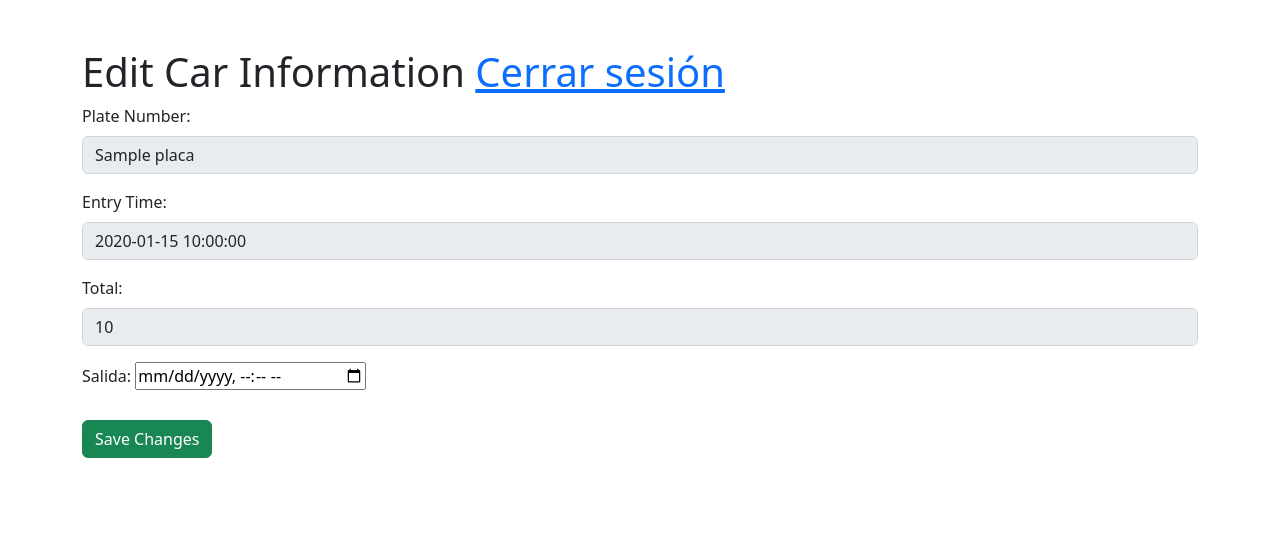
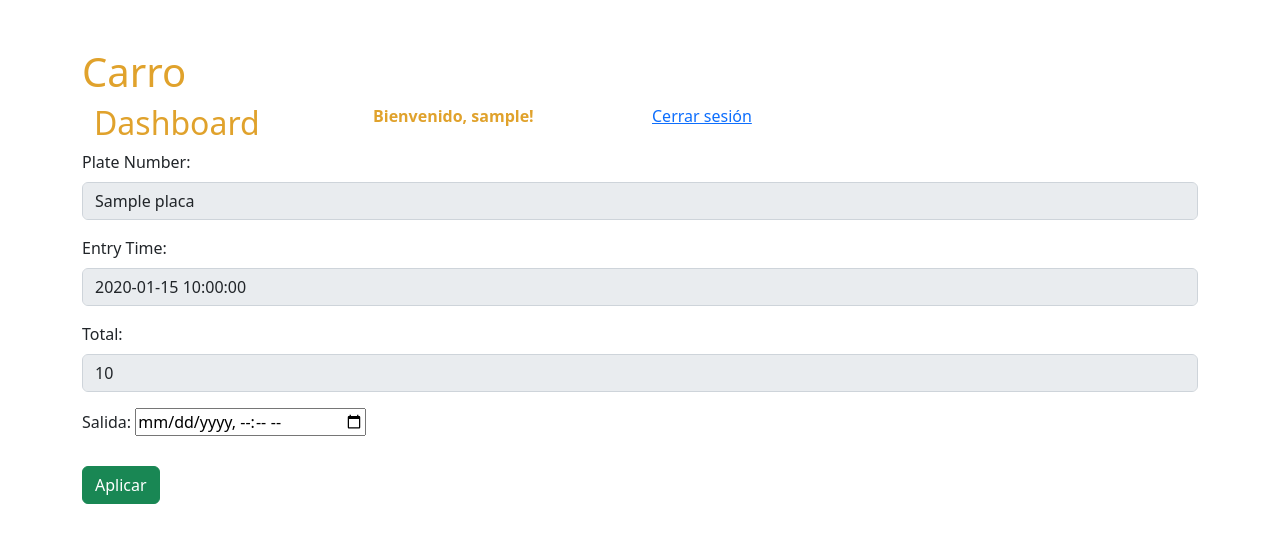
Before and after one commit to accelcasst/parkingv3, a Flask app: template template/edit.html in a window 1280 px wide. Shown: the top 543 px of the page. Run offline with Flask 3, Linux system fonts and the light colour scheme; the template is opened without the code that fills it: most values are stand-ins (such as "Sample title", 1, 10 or a date in 2020); parts of the project's set-up code (start-up, migrations or seed data) failed here and were passed over; some libraries are stand-ins or nearby versions.

Commit message:
Update edit.html
implementación de css
+añadir fondo.css
+cambio de apartado de menu
+

```diff
--- a/template/edit.html
+++ b/template/edit.html
@@ -11,6 +11,7 @@
     <link rel="canonical" href="https://getbootstrap.com/docs/4.4/examples/jumbotron/">
     <link rel="stylesheet" href="https://stackpath.bootstrapcdn.com/bootstrap/4.3.1/css/bootstrap.min.css">
     <!-- Bootstrap core CSS -->
+  <link rel="stylesheet" href="../static/assets/css/fondo.css">
   <link href="/docs/4.4/dist/css/bootstrap.min.css" rel="stylesheet" integrity="sha384-Vkoo8x4CGsO3+Hhxv8T/Q5PaXtkKtu6ug5TOeNV6gBiFeWPGFN9MuhOf23Q9Ifjh" crossorigin="anonymous">
 
     <!-- Favicons -->
@@ -45,9 +46,22 @@
   </head>
 <body>
     <div class="container mt-5">
-        <h1>Edit Car Information
+        <h1>Carro
+        </h1>
+      <div class="container">
+      <div class="row">
+        <div class="col-md-3">
+          <h2>Dashboard</h2>
+        </div>
+        <div class="col-md-3">
+          <p>Bienvenido, {{ username }}!</p>
+        </div>
+        <div class="col-md-3">
           <a href="{{ url_for('logout') }}">Cerrar sesión</a>
-        </h1>
+        </div>
+      </div>
+    </div>
+
         <form action="{{ url_for('pagar', car_id=car['id']) }}" method="post">
             <div class="form-group">
                 <label for="plate_number">Plate Number:</label>
@@ -66,7 +80,7 @@
                 <label for="Entrada">Salida:</label>
                 <input type="datetime-local" name="exit_time" required>
                 </div>
-            <button type="submit" class="btn btn-success mt-2">Save Changes</button>
+            <button type="submit" class="btn btn-success mt-2">Aplicar</button>
         </form>
     </div>
 
```
